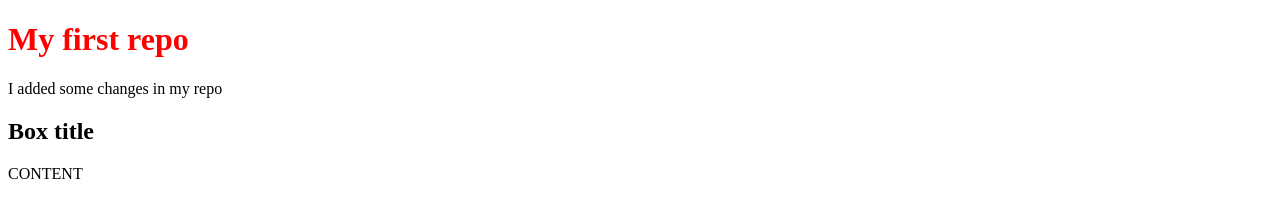
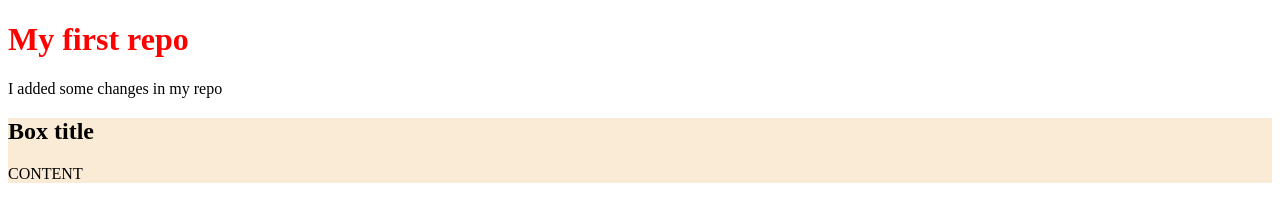
Before and after one commit to afrenchel/first-repo, a plain HTML site: page index.html in a window 1280 px wide. Drawn offline with Linux system fonts and the light colour scheme.

Commit message:
change color of box

```diff
--- a/style.css
+++ b/style.css
@@ -1 +1,4 @@
 h1 {color: red;}
+.box {
+    background-color: antiquewhite;
+}
```
